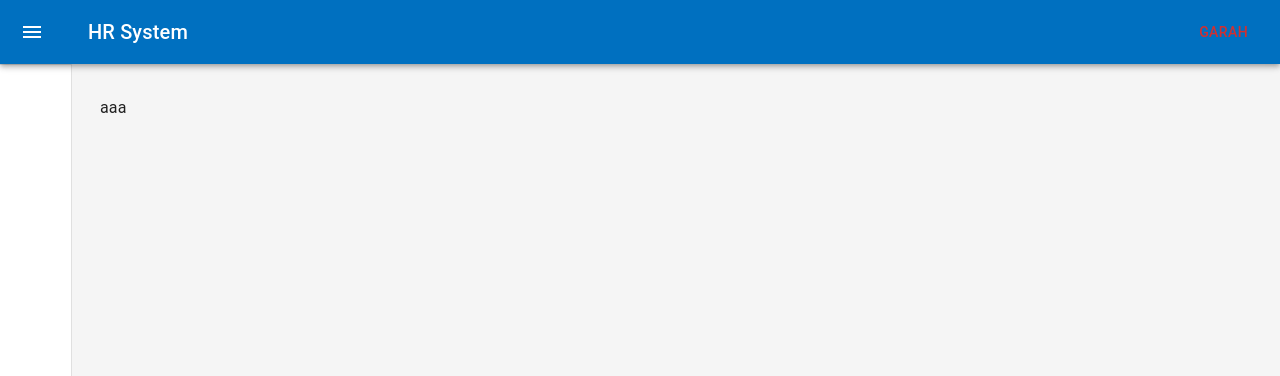
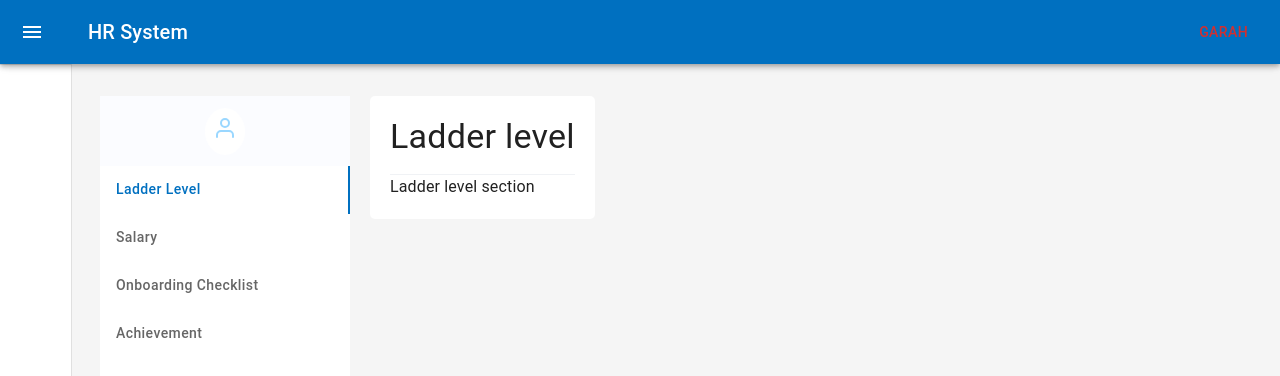
Before and after one commit to nestsolutionsllc/nest-hr, a Next.js app in the folder frontend/: page /profile in a window 1280 px wide. Shown: the top 376 px of the page. Built offline with nearby package versions, Linux system fonts and the light colour scheme.

Commit message:
feat: create sidebar in user profile & structure of other related sections

```diff
--- /dev/null
+++ b/frontend/src/components/userprofile/Achievement.tsx
@@ -0,0 +1,14 @@
+import { Typography, Stack } from "@mui/material";
+
+const Achievement = () => {
+  return (
+    <Stack>
+      <Typography variant="h4" sx={{ borderBottom: 1, paddingBottom: 2, borderColor: "#f0f2f5" }}>
+        Achievement
+      </Typography>
+      <Typography variant="body1">Achievemen section</Typography>
+    </Stack>
+  );
+};
+
+export default Achievement;
--- /dev/null
+++ b/frontend/src/components/userprofile/Ladder.tsx
@@ -0,0 +1,14 @@
+import { Typography, Stack } from "@mui/material";
+
+const Ladder = () => {
+  return (
+    <Stack>
+      <Typography variant="h4" sx={{ borderBottom: 1, paddingBottom: 2, borderColor: "#f0f2f5" }}>
+        Ladder level
+      </Typography>
+      <Typography variant="body1">Ladder level section</Typography>
+    </Stack>
+  );
+};
+
+export default Ladder;
--- /dev/null
+++ b/frontend/src/components/userprofile/Onboard.tsx
@@ -0,0 +1,14 @@
+import { Typography, Stack } from "@mui/material";
+
+const Onboard = () => {
+  return (
+    <Stack>
+      <Typography variant="h4" sx={{ borderBottom: 1, paddingBottom: 2, borderColor: "#f0f2f5" }}>
+        Onboard Checklist
+      </Typography>
+      <Typography variant="body1">Onboarding section</Typography>
+    </Stack>
+  );
+};
+
+export default Onboard;
--- /dev/null
+++ b/frontend/src/components/userprofile/Salary.tsx
@@ -0,0 +1,14 @@
+import { Typography, Stack } from "@mui/material";
+
+const Salary = () => {
+  return (
+    <Stack>
+      <Typography variant="h4" sx={{ borderBottom: 1, paddingBottom: 2, borderColor: "#f0f2f5" }}>
+        Salary
+      </Typography>
+      <Typography variant="body1">Salary section</Typography>
+    </Stack>
+  );
+};
+
+export default Salary;
--- /dev/null
+++ b/frontend/src/components/userprofile/VerticalTabs.tsx
@@ -0,0 +1,115 @@
+import { ReactNode, SyntheticEvent, useState } from "react";
+import { Tabs, Tab, Box, styled, Stack } from "@mui/material";
+import Ladder from "./Ladder";
+import Salary from "./Salary";
+import Onboard from "./Onboard";
+import Achievement from "./Achievement";
+
+const tabItems = [
+  {
+    title: "Ladder Level",
+    component: <Ladder />,
+  },
+  {
+    title: "Salary",
+    component: <Salary />,
+  },
+  {
+    title: "Onboarding checklist",
+    component: <Onboard />,
+  },
+  {
+    title: "Achievement",
+    component: <Achievement />,
+  },
+];
+
+interface TabPanelProps {
+  children?: ReactNode;
+  index: number;
+  value: number;
+}
+const TabPanelContainer = styled(Box)`
+  margin-left: 20px;
+  box-shadow: "0px 0px 8px 0px rgba(0,0,0,0.1);";
+  background-color: #fff;
+  border-radius: 5px;
+  padding: 20px;
+`;
+
+const TabContainer = styled(Box)`
+  display: flex;
+  min-height: 700px;
+`;
+
+const TabHeader = styled(Stack)`
+  justify-content: center;
+  align-items: center;
+  background-color: #fbfcff;
+  height: 10%;
+  box-shadow: "0px 0px 8px 0px rgba(0,0,0,0.1);";
+`;
+
+const IconWrapper = styled(Box)`
+  width: 35;
+  height: 35;
+  border-radius: 50%;
+  background-color: #fff;
+  text-align: center;
+  padding: 8px;
+`;
+
+const StyledTab = styled(Tab)`
+  align-items: flex-start;
+  text-transform: capitalize;
+`;
+
+const StyledTabs = styled(Tabs)`
+  background-color: #fff;
+  min-width: 250px;
+  box-shadow: "0px 0px 8px 0px rgba(0,0,0,0.1);";
+  height: 90%;
+`;
+
+const TabPanel = (props: TabPanelProps) => {
+  const { children, index, value, ...other } = props;
+  return (
+    <Box role="tabpanel" hidden={value !== index} id={`vertical-tabpanel-${index}`} {...other}>
+      {index === value && <TabPanelContainer>{children}</TabPanelContainer>}
+    </Box>
+  );
+};
+
+const VerticalTabs = () => {
+  const [value, setValue] = useState(0);
+
+  const handleChange = (event: SyntheticEvent, newValue: number) => {
+    setValue(newValue);
+  };
+
+  return (
+    <TabContainer>
+      <Box>
+        <TabHeader>
+          <IconWrapper>
+            <img src="/assets/userprofile/person.svg" alt="person" />
+          </IconWrapper>
+        </TabHeader>
+        <StyledTabs orientation="vertical" value={value} onChange={handleChange}>
+          {tabItems.map((item, index) => (
+            <StyledTab label={item.title} key={index} disableRipple />
+          ))}
+        </StyledTabs>
+      </Box>
+      <Box>
+        {tabItems.map((item, index) => (
+          <TabPanel value={value} index={index} key={index}>
+            {item.component}
+          </TabPanel>
+        ))}
+      </Box>
+    </TabContainer>
+  );
+};
+
+export default VerticalTabs;
--- a/frontend/src/pages/profile.tsx
+++ b/frontend/src/pages/profile.tsx
@@ -1,7 +1,20 @@
 import { NextPage } from "next";
+import { Box, styled } from "@mui/material";
+import VerticalTabs from "../components/userprofile/VerticalTabs";
+
+const ProfileContainer = styled(Box)`
+  display: flex;
+  justify-content: flex-start;
+  align-items: flex-start;
+  flex-direction: column;
+`;
 
 const ProfilePage: NextPage = () => {
-  return <p>aaa</p>;
+  return (
+    <ProfileContainer>
+      <VerticalTabs />
+    </ProfileContainer>
+  );
 };
 
 export default ProfilePage;
```
Also changed, not shown: frontend/public/assets/userprofile/person.svg (added).
